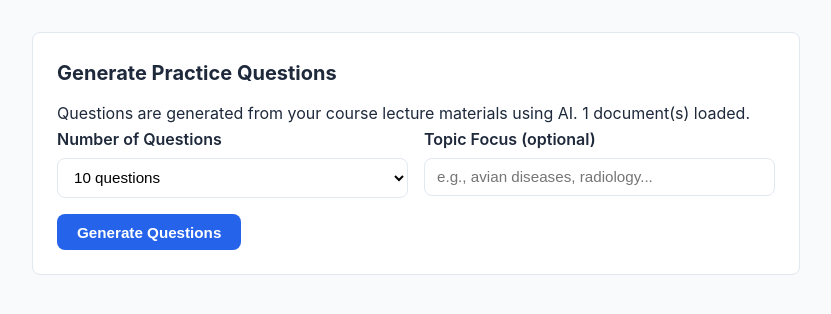
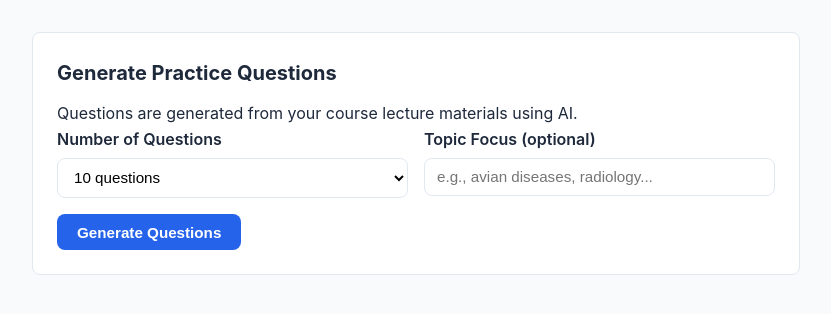
Before and after one commit to hbeaufrere/VET436-MCQ-generator, a Flask app: page / in a window 1280 px wide. Shown: the part 65-379 px from the top of the page, without its empty margins (224-1055 px from the left). Run offline with Flask 3, Linux system fonts and the light colour scheme; tables that the repository leaves empty hold one stand-in row (values such as "Sample post").

Commit message:
Remove uploaded file count from the UI
Only show a warning when no documents are loaded, without displaying
the exact number of documents.

https://claude.ai/code/session_01VckE4pykRbkMESJus7doDx

```diff
--- a/templates/index.html
+++ b/templates/index.html
@@ -16,7 +16,7 @@
         <section class="card" id="setupPanel">
             <h2>Generate Practice Questions</h2>
             <p>Questions are generated from your course lecture materials using AI.
-               {% if doc_count %}{{ doc_count }} document(s) loaded.{% else %}No documents loaded — add files to <code>course_materials/</code> and restart the server.{% endif %}</p>
+               {% if not doc_count %}No documents loaded — add files to <code>course_materials/</code> and restart the server.{% endif %}</p>
 
             {% if doc_count %}
             <form id="quizSetupForm">
```
